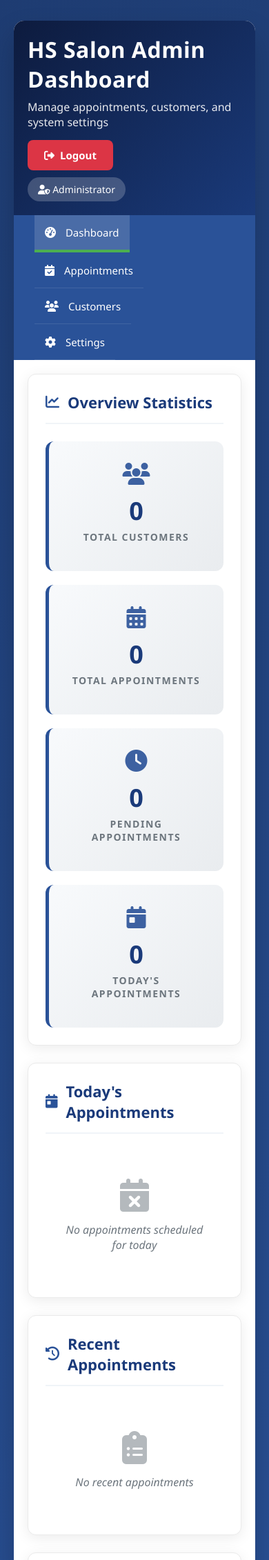
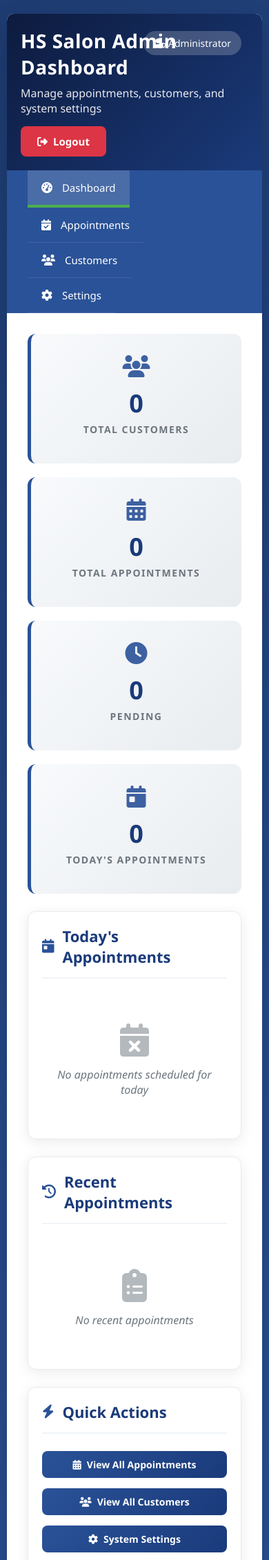
Before and after one commit to digitusadvert-lang/hairsalon, a Flask app: page /admin/dashboard in a window 390 px wide. Shown: the top 2262 px of the page at 69% size. Run offline with Flask 3, Linux system fonts and the light colour scheme; the visitor is signed in with stand-in values (Sample User, id 1); data that the repository does not hold is empty.

Commit message:
fix dashboard design 2.0

```diff
--- a/templates/admin_dashboard.html
+++ b/templates/admin_dashboard.html
@@ -123,13 +123,7 @@
             box-shadow: 0 4px 12px rgba(220, 53, 69, 0.3);
         }
 
-        .dashboard-grid {
-            display: grid;
-            grid-template-columns: repeat(4, 1fr);
-            gap: 25px;
-            padding: 30px;
-        }
-
+        /* Card Styles */
         .card {
             background: white;
             border-radius: 12px;
@@ -137,19 +131,12 @@
             box-shadow: 0 4px 20px rgba(0,0,0,0.08);
             border: 1px solid #eaeaea;
             transition: transform 0.3s ease, box-shadow 0.3s ease;
+            margin-bottom: 25px;
         }
 
         .card:hover {
             transform: translateY(-5px);
             box-shadow: 0 8px 30px rgba(0,0,0,0.12);
-        }
-
-        .card-full {
-            grid-column: 1 / -1;
-        }
-
-        .card-half {
-            grid-column: span 2;
         }
 
         .card h2 {
@@ -170,11 +157,12 @@
             font-size: 20px;
         }
 
-        /* Stats Grid */
+        /* Statistics Grid */
         .stats-grid {
             display: grid;
-            grid-template-columns: repeat(4, 1fr);
+            grid-template-columns: repeat(auto-fit, minmax(200px, 1fr));
             gap: 20px;
+            margin-bottom: 25px;
         }
 
         .stat-card {
@@ -393,18 +387,11 @@
             font-style: italic;
         }
 
-        /* Action buttons container */
-        .action-buttons {
-            display: flex;
-            gap: 10px;
-            flex-wrap: wrap;
-        }
-
         /* Header badge */
         .admin-badge {
             position: absolute;
             top: 25px;
-            right: 130px; /* Moved left to avoid overlap with logout button */
+            right: 30px;
             background: rgba(255, 255, 255, 0.2);
             padding: 8px 15px;
             border-radius: 20px;
@@ -412,50 +399,36 @@
             font-weight: 500;
         }
 
-        /* Responsive Design */
-        @media (max-width: 1200px) {
-            .dashboard-grid {
-                grid-template-columns: repeat(2, 1fr);
+        /* Appointment time badge */
+        .time-badge {
+            background: #e9ecef;
+            color: #495057;
+            padding: 5px 10px;
+            border-radius: 6px;
+            font-weight: 600;
+            font-size: 13px;
+            display: inline-block;
         }
 
-            .card-full {
-                grid-column: 1 / -1;
+        /* Responsive Design */
+        @media (max-width: 768px) {
+            .container {
+                margin: 10px auto;
+                border-radius: 10px;
             }
 
-            .card-half {
-                grid-column: 1 / -1;
+            .admin-nav ul {
+                flex-direction: column;
+                gap: 0;
+            }
+
+            .admin-nav a {
+                padding: 15px 20px;
+                border-bottom: 1px solid rgba(255,255,255,0.1);
             }
 
             .stats-grid {
                 grid-template-columns: repeat(2, 1fr);
-            }
-
-            .quick-actions-grid {
-                grid-template-columns: repeat(2, 1fr);
-            }
-        }
-
-        @media (max-width: 768px) {
-            .dashboard-grid {
-                grid-template-columns: 1fr;
-                padding: 20px;
-            }
-
-            .stats-grid {
-                grid-template-columns: 1fr;
-            }
-
-            .quick-actions-grid {
-                grid-template-columns: 1fr;
-            }
-
-            .admin-nav ul {
-                flex-direction: column;
-            }
-
-            .admin-nav a {
-                padding: 15px;
-                border-bottom: 1px solid rgba(255,255,255,0.1);
             }
 
             table {
@@ -463,32 +436,39 @@
                 overflow-x: auto;
             }
 
-            .admin-badge {
-                position: static;
-                margin-top: 10px;
-                display: inline-block;
+            .header {
+                padding: 20px;
+            }
+
+            .header h1 {
+                font-size: 28px;
+            }
+
+            .card {
+                padding: 20px;
+            }
+
+            .action-buttons {
+                flex-direction: column;
+            }
+
+            .quick-actions-grid {
+                grid-template-columns: 1fr;
             }
         }
 
         @media (max-width: 480px) {
-            .container {
-                margin: 10px auto;
+            body {
+                padding: 10px;
             }
 
-            .header {
-                padding: 20px;
+            .stats-grid {
+                grid-template-columns: 1fr;
             }
 
-            .stat-card .number {
-                font-size: 36px;
-            }
-
-            .stat-card .icon {
-                font-size: 32px;
-            }
-
-            .action-buttons {
-                flex-direction: column;
+            .btn {
+                width: 100%;
+                justify-content: center;
             }
         }
     </style>
@@ -533,6 +513,7 @@
             </div>
         </nav>
 
+        <div style="padding: 30px;">
             <!-- Flash Messages -->
             {% with messages = get_flashed_messages(with_categories=true) %}
                 {% if messages %}
@@ -542,10 +523,7 @@
                 {% endif %}
             {% endwith %}
 
-        <div class="dashboard-grid">
             <!-- Statistics Cards -->
-            <div class="card card-full">
-                <h2><i class="fas fa-chart-line"></i> Overview Statistics</h2>
             <div class="stats-grid">
                 <div class="stat-card">
                     <div class="icon"><i class="fas fa-users"></i></div>
@@ -562,7 +540,7 @@
                 <div class="stat-card">
                     <div class="icon"><i class="fas fa-clock"></i></div>
                     <div class="number">{{ pending_appointments }}</div>
-                        <h3>Pending Appointments</h3>
+                    <h3>Pending</h3>
                 </div>
 
                 <div class="stat-card">
@@ -571,12 +549,12 @@
                     <h3>Today's Appointments</h3>
                 </div>
             </div>
-            </div>
 
-            <!-- Today's Appointments -->
-            <div class="card card-half">
+            <!-- Today's Appointments Card -->
+            <div class="card">
                 <h2><i class="fas fa-calendar-day"></i> Today's Appointments</h2>
                 {% if upcoming_today %}
+                <div style="overflow-x: auto;">
                     <table>
                         <thead>
                             <tr>
@@ -631,10 +612,11 @@
                 {% endif %}
             </div>
 
-            <!-- Recent Appointments -->
-            <div class="card card-half">
+            <!-- Recent Appointments Card -->
+            <div class="card">
                 <h2><i class="fas fa-history"></i> Recent Appointments</h2>
                 {% if recent_appointments %}
+                <div style="overflow-x: auto;">
                     <table>
                         <thead>
                             <tr>
@@ -669,8 +657,8 @@
                 {% endif %}
             </div>
 
-            <!-- Quick Actions -->
-            <div class="card card-full">
+            <!-- Quick Actions Card -->
+            <div class="card">
                 <h2><i class="fas fa-bolt"></i> Quick Actions</h2>
                 <div class="quick-actions-grid">
                     <a href="{{ url_for('admin_appointments') }}" class="btn">
```
Also changed, not shown: other parts of templates/admin_dashboard.html (+28 -13 lines). Lines whose indentation alone changed are shown as unchanged.
